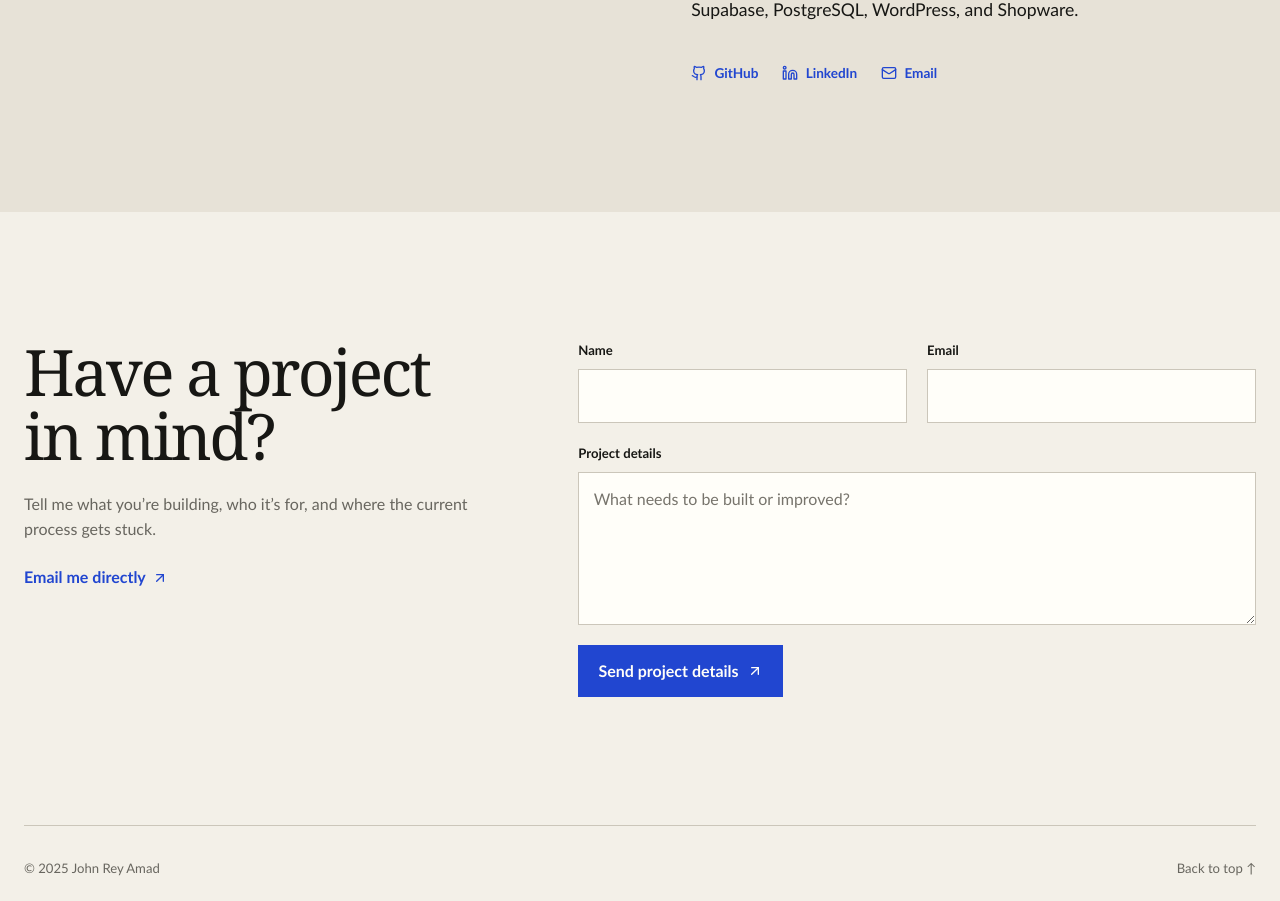
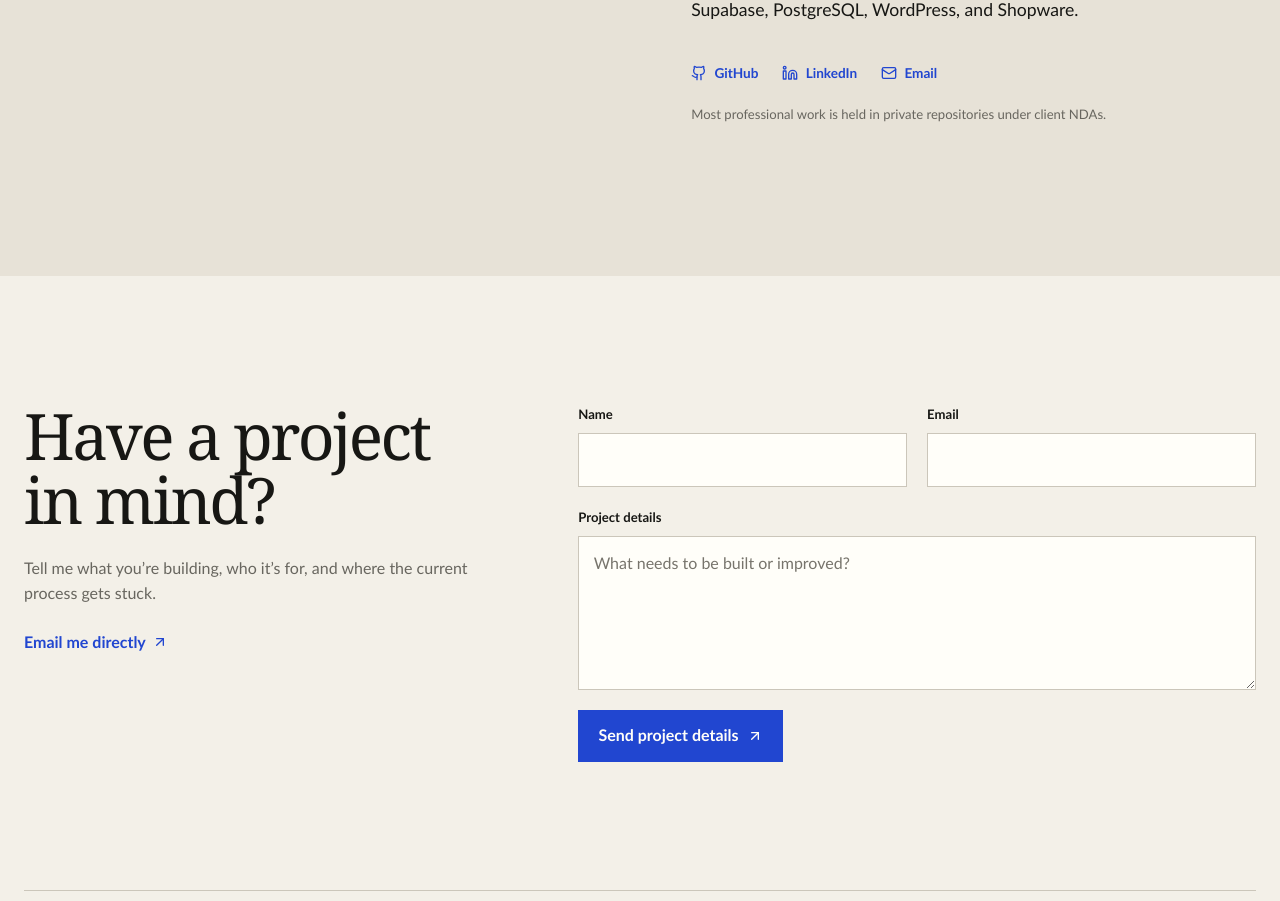
Before and after one commit to grhey0115/Amad-E-Portfolio, a Next.js app: page / in a window 1280 px wide. Shown: the part 5524-6425 px from the top of the page. Built offline with nearby package versions, Linux system fonts and the light colour scheme.

Commit message:
feat: add repository note to inform users about private work under NDAs

```diff
--- a/src/app/globals.css
+++ b/src/app/globals.css
@@ -512,6 +512,12 @@ form button:hover:not(:disabled) {
   height: 1rem;
 }
 
+.repository-note {
+  margin: 1.25rem 0 0;
+  color: var(--muted);
+  font-size: 0.82rem;
+}
+
 .contact-section {
   display: grid;
   grid-template-columns: 0.8fr 1.2fr;
--- a/src/app/page.tsx
+++ b/src/app/page.tsx
@@ -268,6 +268,9 @@ export default function Home() {
               </a>
             ))}
           </div>
+          <p className="repository-note">
+            Most professional work is held in private repositories under client NDAs.
+          </p>
         </div>
       </section>
 
```
